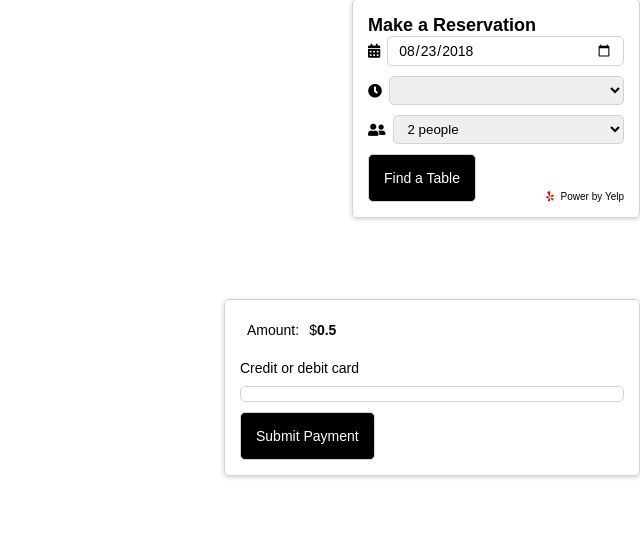
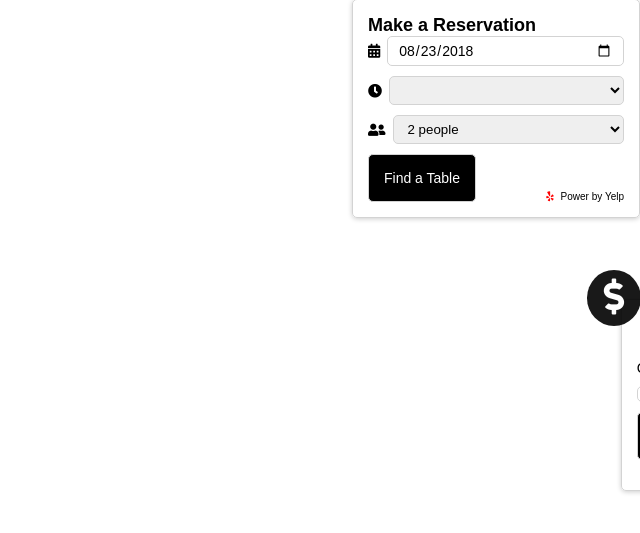
Before and after one commit to LuuuFan/reservation, a Flask app: page / in a window 1280 px wide. Shown: the part 151-684 px from the top of the page, without its empty margins (640-1280 px from the left). Run offline with Flask 2, Linux system fonts and the light colour scheme; lists and menus that the app fills with data are empty; some libraries are stand-ins or nearby versions.

Commit message:
refactor payment styling

```diff
--- a/backend/static/stylesheets/style.css
+++ b/backend/static/stylesheets/style.css
@@ -78,7 +78,8 @@ input[type='submit'] {
   color: white; }
 
 input[type='submit']:hover {
-  background-color: gray; }
+  background-color: gray;
+  box-shadow: 0px 1px 5px 0px rgba(0, 0, 0, 0.2); }
 
 .alert {
   padding: 5px 10px;
@@ -162,15 +163,37 @@ input[type='submit']:hover {
         color: red;
         margin-right: 7px; }
 
-.stripe {
+.payment {
   position: fixed;
-  right: 0;
+  right: -34%;
   top: 450px;
   border: 1px solid lightgray;
   border-radius: 5px;
   padding: 15px;
   box-shadow: 0px 1px 5px 0px rgba(0, 0, 0, 0.2);
-  width: 30%; }
+  width: 33%;
+  transition: all .8s; }
+
+.payment:hover {
+  right: 0; }
+  .payment:hover .sign {
+    background-color: gray;
+    box-shadow: 0px 1px 5px 0px rgba(0, 0, 0, 0.2); }
+
+.stripe {
+  margin-bottom: 15px;
+  position: relative; }
+  .stripe .sign {
+    text-align: center;
+    border-radius: 50%;
+    padding: 7px 17px;
+    color: white;
+    background-color: black;
+    background: rgba(0, 0, 0, 0.9);
+    font-size: 36px;
+    position: absolute;
+    left: -50px;
+    top: -45px; }
   .stripe .amount {
     padding: 7px;
     margin-bottom: 15px;
@@ -193,9 +216,4 @@ input[type='submit']:hover {
     border: 1px solid lightgray;
     margin: 10px 0; }
 
-.stripe-widget {
-  position: fixed;
-  right: 50px;
-  top: 650px; }
-
 /*# sourceMappingURL=style.css.map */
--- a/backend/templates/index.html
+++ b/backend/templates/index.html
@@ -51,7 +51,11 @@
 
 		</form>
 	</div>
+	<div class='payment'>
 		<div class='stripe'>
+			<div class='sign'>
+				<i class="fas fa-dollar-sign"></i>
+			</div>
 			<div class='amount'>
 				<label>Amount: </label>
 				$<strong>0.5</strong>
@@ -80,6 +84,7 @@
 			  </script>
 			</form>
 		</div>
+	</div>
 	<script src="https://js.stripe.com/v3/"></script>
 	<script type="text/javascript" src="{{url_for('static', filename='javascript/yelp.js')}}"></script>
 	<script type="text/javascript" src="{{url_for('static', filename='javascript/strip.js')}}"></script>
```
Also changed, not shown: backend/static/stylesheets/main.scss (+31 -9 lines), 1 other file. Lines whose indentation alone changed are shown as unchanged.
